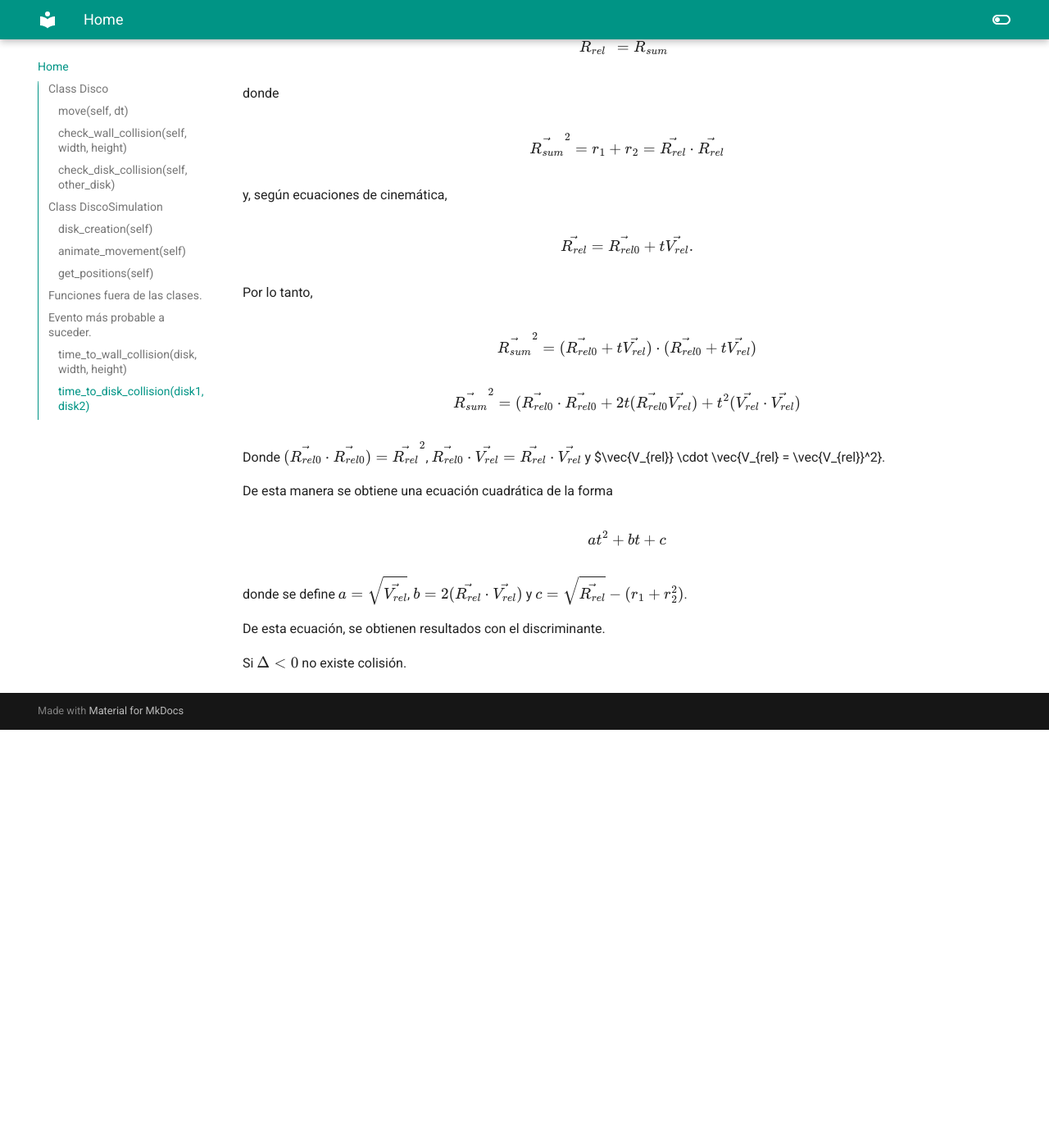
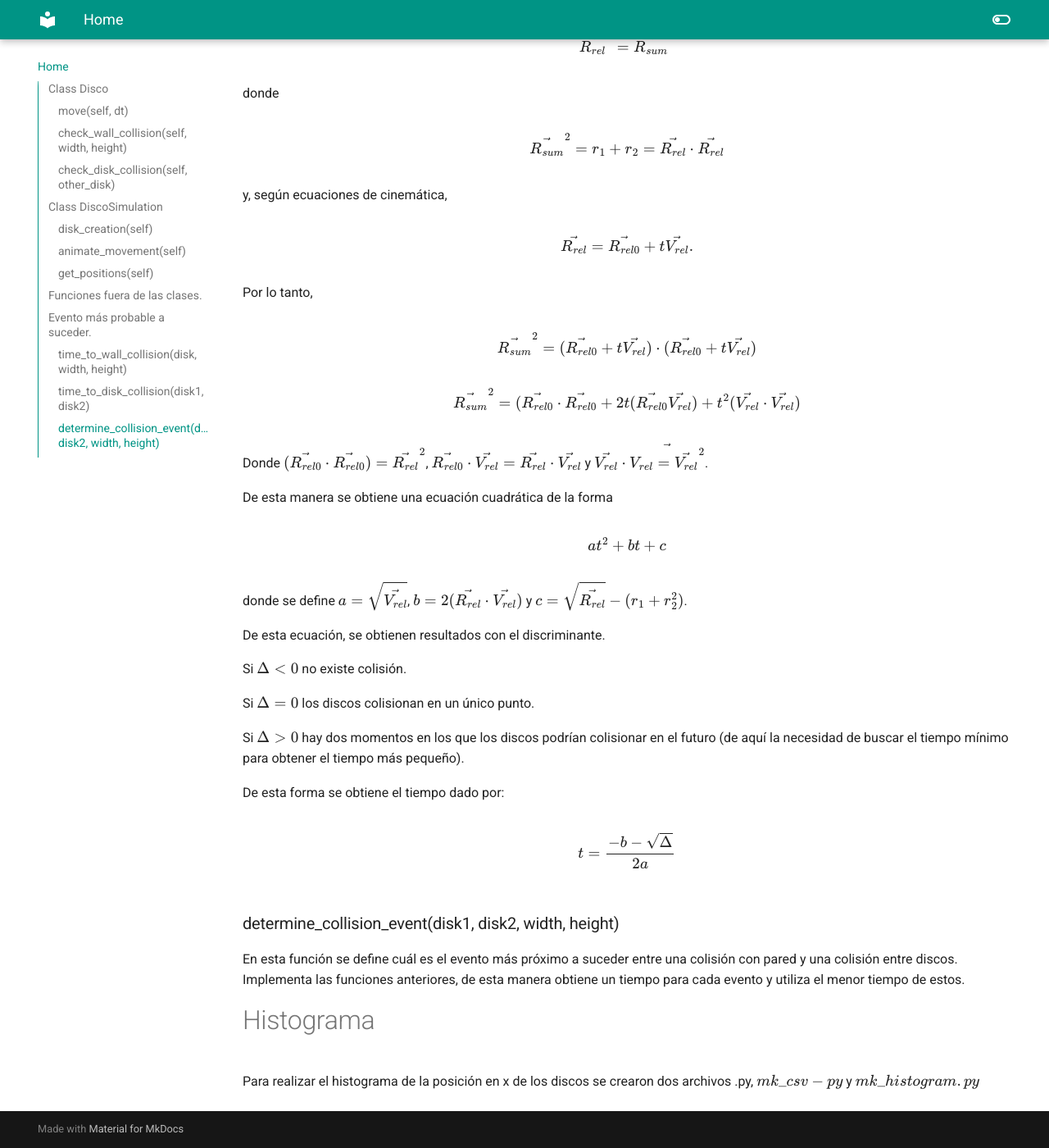
Before and after one commit to Kporras21/Proyecto-, an MkDocs documentation site: the page built from docs/index.md, in a window 1280 px wide and 1400 px high, scrolled down 4329 px. Shown: the whole window at 82% size. Built offline with MkDocs 1.6.1 and Material for MkDocs 9.7.7, drawn with Linux system fonts in a browser that asks for light colours; before the commit the page ends 5219 px from its top, so only the background shows below that.

Commit message:
Correcciones index

```diff
--- a/docs/index.md
+++ b/docs/index.md
@@ -188,7 +188,7 @@ $$
 \vec{R_{sum}}^2 = (\vec{R_{rel0}} \cdot \vec{R_{rel0}} + 2t(\vec{R_{rel0}} \vec{V_{rel}}) + t^2(\vec{V_{rel}} \cdot \vec{V_{rel}})
 $$
 
-Donde $(\vec{R_{rel0}} \cdot \vec{R_{rel0}}) = \vec{R_{rel}}^2$, $\vec{R_{rel0}} \cdot \vec{V_{rel}} = \vec{R_{rel}} \cdot \vec{V_{rel}}$ y $\vec{V_{rel}} \cdot \vec{V_{rel} = \vec{V_{rel}}^2}.
+Donde $(\vec{R_{rel0}} \cdot \vec{R_{rel0}}) = \vec{R_{rel}}^2$, $\vec{R_{rel0}} \cdot \vec{V_{rel}} = \vec{R_{rel}} \cdot \vec{V_{rel}}$ y $\vec{V_{rel}} \cdot \vec{V_{rel} = \vec{V_{rel}}^2}$.
 
 De esta manera se obtiene una ecuación cuadrática de la forma
 
@@ -202,3 +202,22 @@ De esta ecuación, se obtienen resultados con el discriminante.
 
 
 Si $\Delta < 0$ no existe colisión.
+
+Si $\Delta = 0$ los discos colisionan en un único punto.
+
+
+Si $\Delta > 0$ hay dos momentos en los que los discos podrían colisionar en el futuro (de aquí la necesidad de buscar el tiempo mínimo para obtener el tiempo más pequeño).
+
+
+De esta forma se obtiene el tiempo dado por:
+
+$$
+t = \frac{-b-\sqrt{\Delta}}{2a}
+$$
+
+### determine\_collision\_event(disk1, disk2, width, height)
+En esta función se define cuál es el evento más próximo a suceder entre una colisión con pared y una colisión entre discos. Implementa las funciones anteriores, de esta manera obtiene un tiempo para cada evento y utiliza el menor tiempo de estos.
+
+
+# Histograma
+Para realizar el histograma de la posición en x de los discos se crearon dos archivos .py, $mk\_csv-py$ y $mk\_histogram.py$
```
